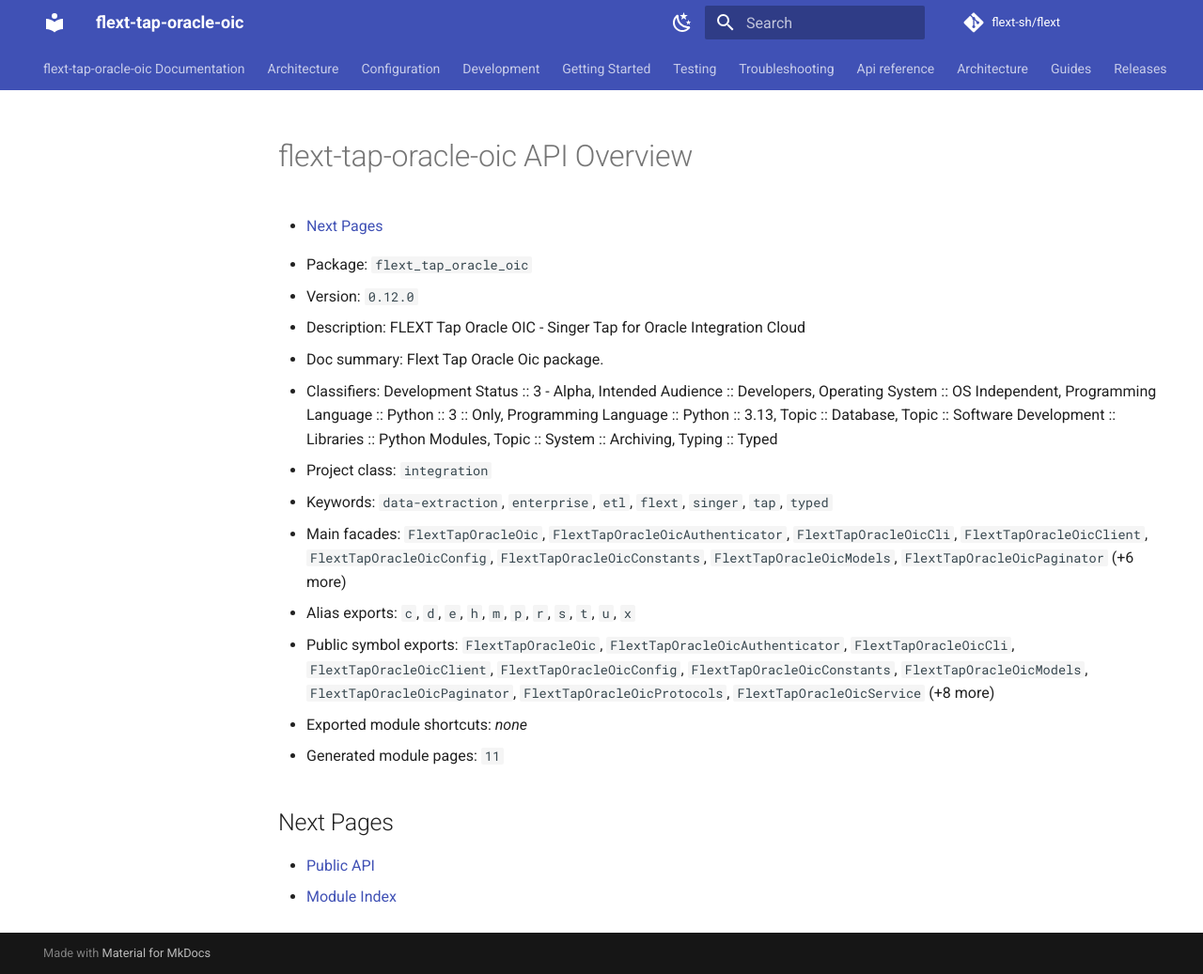
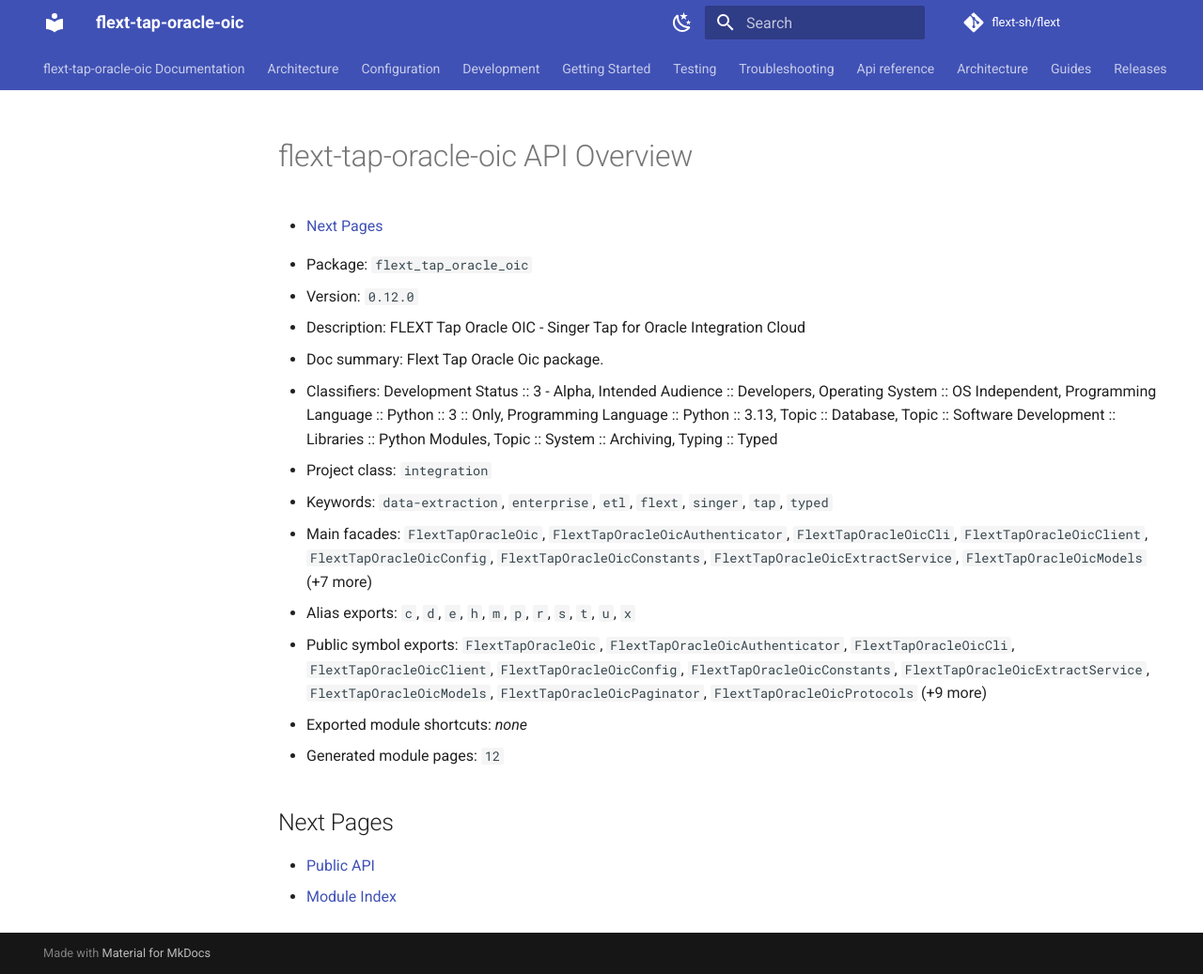
Before and after one commit to flext-sh/flext-tap-oracle-oic, an MkDocs documentation site: the page built from docs/api-reference/generated/overview.md, in a window 1280 px wide and 1037 px high. Shown: the whole window at 94% size. Built offline with MkDocs 1.6.1 and Material for MkDocs 9.7.7, drawn with Linux system fonts in a browser that asks for light colours; comment, search, counter and statistics services are not loaded.

Commit message:
chore(codegen): regenerate API docs for the declarative extract module
Produced only by make gen after porting the Singer CLI fix; the cherry-picked
generated overview conflicted and was resolved to the tip, then regenerated.

Co-Authored-By: Claude Opus 5.5 <noreply@anthropic.com>

```diff
--- a/docs/api-reference/generated/overview.md
+++ b/docs/api-reference/generated/overview.md
@@ -21,15 +21,16 @@
 - Keywords: `data-extraction`, `enterprise`, `etl`, `flext`, `singer`, `tap`, `typed`
 - Main facades: `FlextTapOracleOic`, `FlextTapOracleOicAuthenticator`,
   `FlextTapOracleOicCli`, `FlextTapOracleOicClient`, `FlextTapOracleOicConfig`,
-  `FlextTapOracleOicConstants`, `FlextTapOracleOicModels`, `FlextTapOracleOicPaginator`
-  (+6 more)
+  `FlextTapOracleOicConstants`, `FlextTapOracleOicExtractService`,
+  `FlextTapOracleOicModels` (+7 more)
 - Alias exports: `c`, `d`, `e`, `h`, `m`, `p`, `r`, `s`, `t`, `u`, `x`
 - Public symbol exports: `FlextTapOracleOic`, `FlextTapOracleOicAuthenticator`,
   `FlextTapOracleOicCli`, `FlextTapOracleOicClient`, `FlextTapOracleOicConfig`,
-  `FlextTapOracleOicConstants`, `FlextTapOracleOicModels`, `FlextTapOracleOicPaginator`,
-  `FlextTapOracleOicProtocols`, `FlextTapOracleOicService` (+8 more)
+  `FlextTapOracleOicConstants`, `FlextTapOracleOicExtractService`,
+  `FlextTapOracleOicModels`, `FlextTapOracleOicPaginator`, `FlextTapOracleOicProtocols`
+  (+9 more)
 - Exported module shortcuts: *none*
-- Generated module pages: `11`
+- Generated module pages: `12`
 
 ## Next Pages
 
```
Also changed, not shown: README.md (+1 -1 lines), docs/api-reference/README.md (+1 -1 lines).
